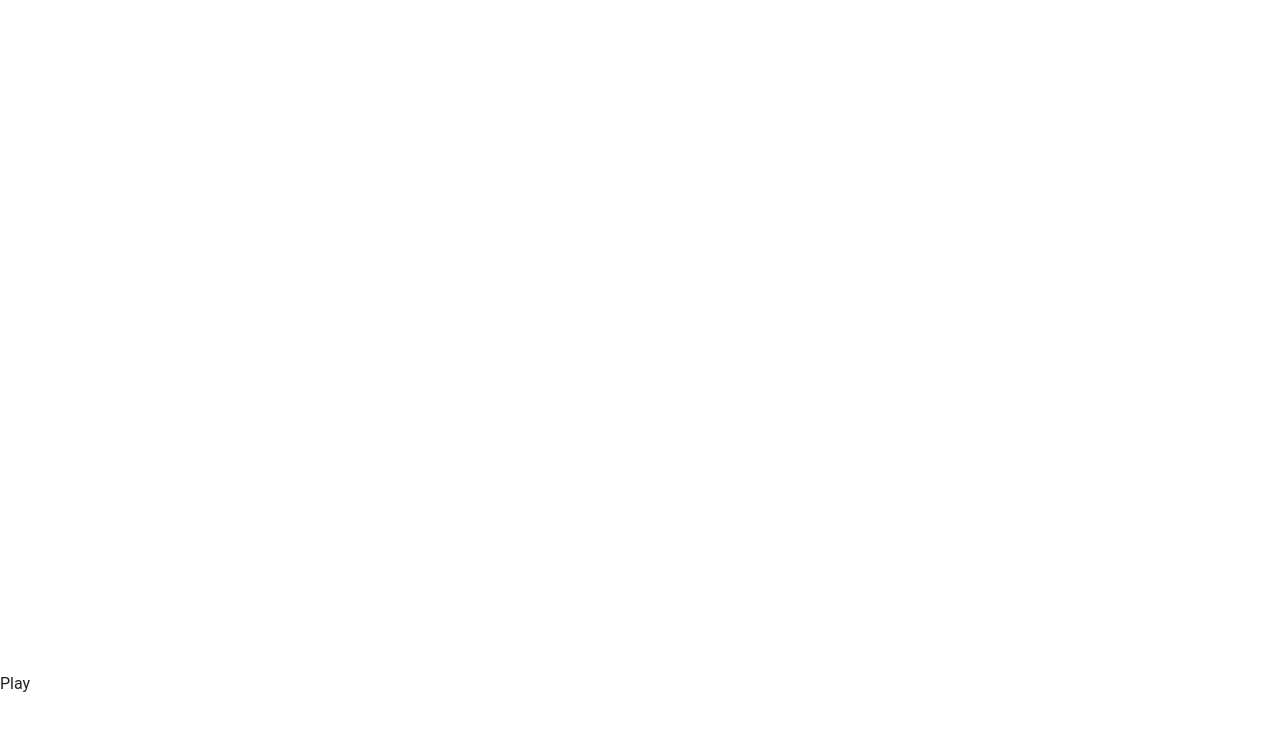
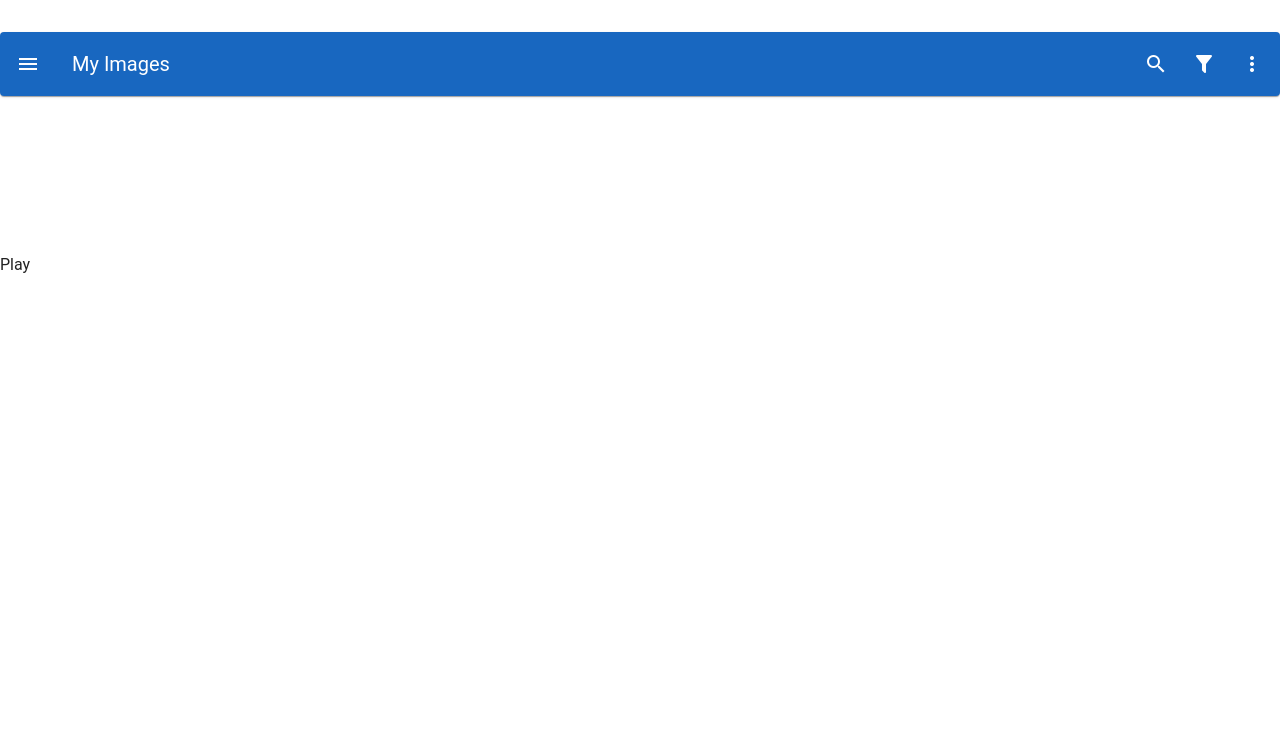
Before and after one commit to Mainamathenge/Vue-app, a Vue app: page /camera in a window 1280 px wide. Shown: the top 730 px of the page. Built offline with nearby package versions, Linux system fonts and the light colour scheme; no server answers; a web font is replaced by a local one.

Commit message:
updating camera

```diff
--- a/src/components/sideBar.vue
+++ b/src/components/sideBar.vue
@@ -1,9 +1,9 @@
 <template>
-  <v-card>
+  <v-card style=" width:100%">
     <v-layout>
       <!-- <v-system-bar color="deep-purple darken-3"></v-system-bar> -->
 
-      <v-app-bar color="primary" prominent>
+      <v-app-bar color="primary" prominent style=" width:100%">
         <v-app-bar-nav-icon
           variant="text"
           @click.stop="drawer = !drawer"
@@ -23,7 +23,7 @@
         <v-list :items="items"></v-list>
       </v-navigation-drawer>
 
-      <v-main style="height: 50px">
+      <v-main style="height: 50px; width:100%">
         <v-card-text>
           The navigation drawer will appear from the bottom on smaller size
           screens.
--- a/src/views/cameraView.vue
+++ b/src/views/cameraView.vue
@@ -1,19 +1,24 @@
 <template>
-  <video :srcObject="stream" class="camera" autoplay></video>
   <div>
-    <button v-if="stream" @click="stop">Stop</button>
-    <button v-else @click="play">Play</button>
+    <sideBar></sideBar>
+    <video :srcObject="stream" class="camera" autoplay></video>
+    <div>
+      <button v-if="stream" @click="stop">Stop</button>
+      <button v-else @click="play">Play</button>
+    </div>
   </div>
 </template>
 
 <script setup>
 import { ref, onMounted, onBeforeUnmount } from "vue";
+import sideBar from "../components/sideBar.vue";
+
 const stream = ref(null);
 const constraints = {
   audio: false,
   video: {
     width: { min: 1024, ideal: 1000, max: 1920 },
-    height: { min: 576, ideal: 1000, max: 1080 },
+    height: { min: 700, ideal: 1000, max: 1080 },
     facingMode: "environment",
   },
 };
```
